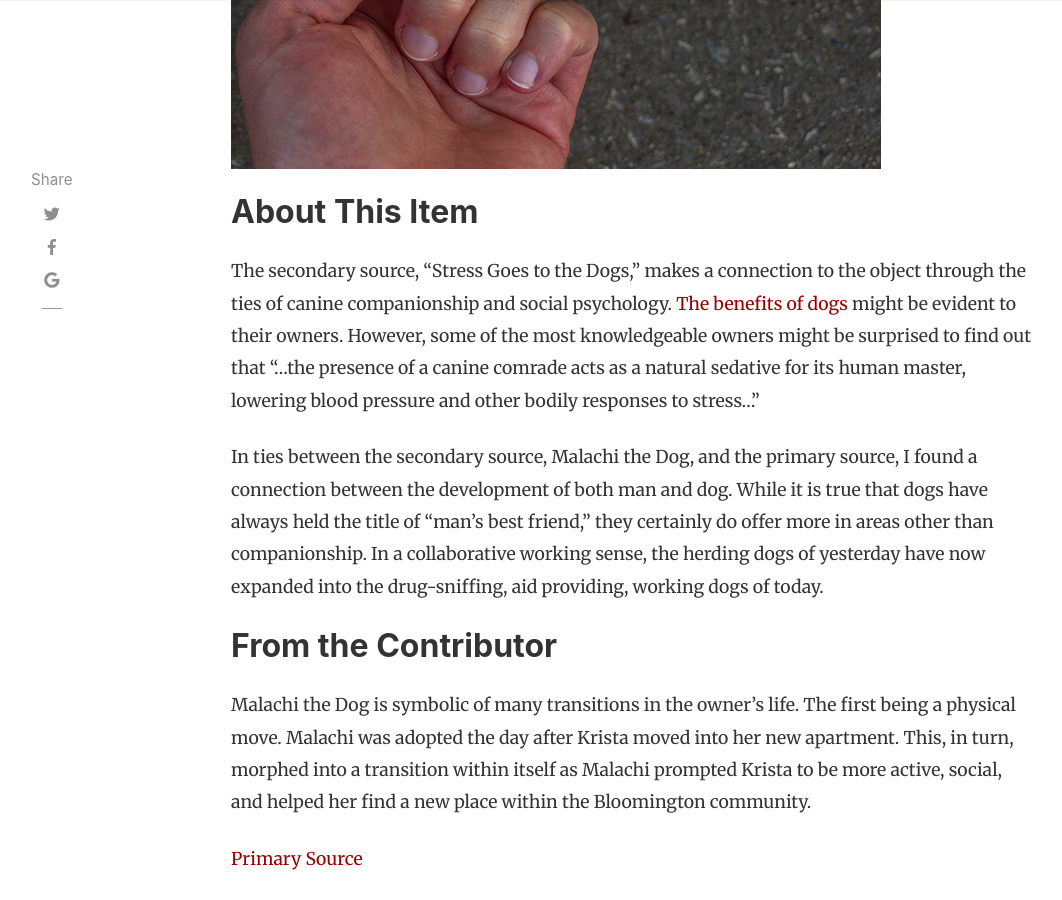
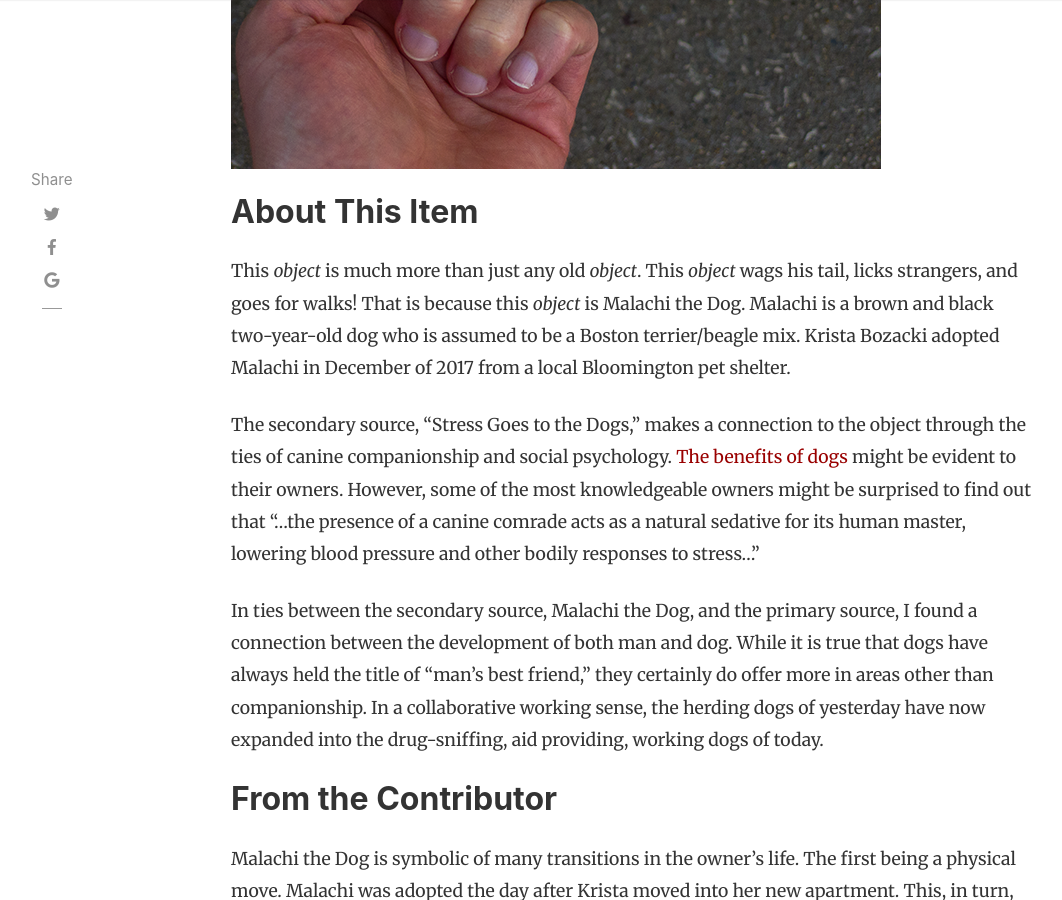
Before and after one commit to H301HistoryHarvest/H301HistoryHarvest, a Jekyll site: the page built from _items/2019-10-03-0007.md, in a window 1280 px wide and 900 px high, scrolled down 1083 px. Shown: the whole window, without its empty margins (54-1116 px from the left). Built offline with Jekyll 4.4.1, drawn with Linux system fonts in a browser that asks for light colours; nearby versions of some CDN libraries; comment, search, counter and statistics services are not loaded.

Commit message:
Update 2019-10-03-0007.md

```diff
--- a/_items/2019-10-03-0007.md
+++ b/_items/2019-10-03-0007.md
@@ -16,6 +16,12 @@ tags: [ Animal, Canine, Mixed Breed, Domesticated, Shelter Dog, Social Psycholog
 
 ## About This Item
 
+This *object* is much more than just any old *object*. This *object* wags his tail, licks strangers, and goes for walks! That is because this *object* is Malachi the Dog. Malachi is a brown and black two-year-old dog who is assumed to be a Boston terrier/beagle mix. Krista Bozacki adopted Malachi in December of 2017 from a local Bloomington pet shelter.
+
+
+
+
+
 The secondary source, "Stress Goes to the Dogs," makes a connection to the object through the ties of canine companionship and social psychology. [The benefits of dogs](https://www.huffpost.com/entry/the-10-health-benefits-of-dogs-and-one-health-risk_n_57dad1b8e4b04a1497b2f5a0) might be evident to their owners. However, some of the most knowledgeable owners might be surprised to find out that "…the presence of a canine comrade acts as a natural sedative for its human master, lowering blood pressure and other bodily responses to stress…"
 
 
```
